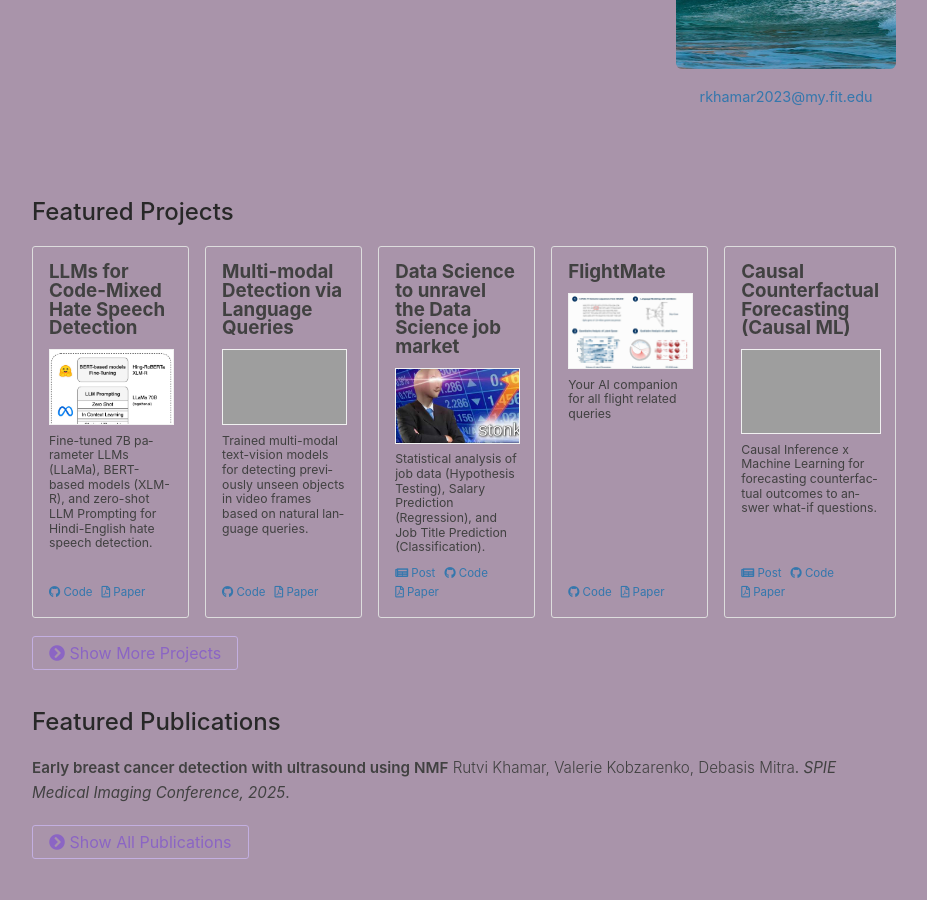
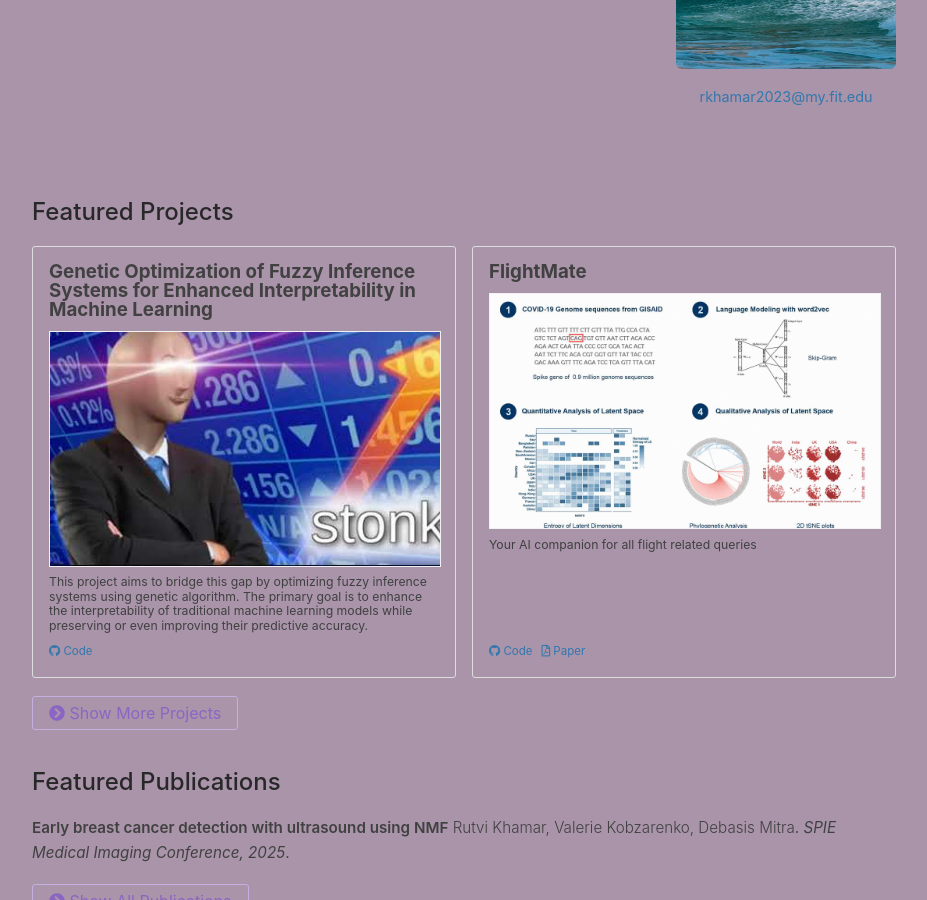
Before and after one commit to rutvi02/rutvi02.github.io, a Jekyll site: the page built from index.md, in a window 1280 px wide and 900 px high, scrolled down 337 px. Shown: the whole window, without its empty margins (176-1103 px from the left). Built offline with Jekyll 4.4.1, drawn with Linux system fonts in a browser that asks for light colours; grey boxes are pictures that could not be loaded.

Commit message:
code fixes for projects

```diff
--- a/_config.yml
+++ b/_config.yml
@@ -10,7 +10,7 @@
 permalink: /blog/:year/:month/:title.html
 
 twitter:
-  username: sargun_nagpal
+  username: khamarrutvi
 
 sass:
   style: compressed
--- a/_data/projects.yml
+++ b/_data/projects.yml
@@ -1,47 +1,47 @@
-- title: Multi-modal Detection via Language Queries
-  code: https://github.com/sharad5/OWL-ViT-Object-Detection
-  paper: /papers/2023-capstone.pdf
-  image: owlvit.jpg
-  description: "Trained multi-modal text-vision models for detecting previously unseen objects in video frames based on natural language
-queries."
-  highlight: 2
+# - title: Multi-modal Detection via Language Queries
+#   code: https://github.com/sharad5/OWL-ViT-Object-Detection
+#   paper: /papers/2023-capstone.pdf
+#   image: owlvit.jpg
+#   description: "Trained multi-modal text-vision models for detecting previously unseen objects in video frames based on natural language
+# queries."
+#   highlight: 2
 
-- title: LLMs for Code-Mixed Hate Speech Detection
-  code: https://github.com/shikharras/cm-hate-speech-detection
-  paper: /papers/2023-nlp.pdf
-  image: nlp_codemixed.jpg
-  description: "Fine-tuned 7B parameter LLMs (LLaMa), BERT-based models (XLM-R), and zero-shot LLM Prompting for
-Hindi-English hate speech detection."
-  highlight: 1
+# - title: LLMs for Code-Mixed Hate Speech Detection
+#   code: https://github.com/shikharras/cm-hate-speech-detection
+#   paper: /papers/2023-nlp.pdf
+#   image: nlp_codemixed.jpg
+#   description: "Fine-tuned 7B parameter LLMs (LLaMa), BERT-based models (XLM-R), and zero-shot LLM Prompting for
+# Hindi-English hate speech detection."
+#   highlight: 1
 
-- title: Video Frame Prediction and Segmentation with SSL
-  code: https://github.com/sharad5/Video-Prediction-and-Segmentation/tree/dev
-  paper: /papers/2023-deep_learning.pdf
-  image: video_pred.png
-  description: "Video Prediction with convolution-based SimVP and semantic segmentation with U-Net for modeling the physics of colliding objects."
+# - title: Video Frame Prediction and Segmentation with SSL
+#   code: https://github.com/sharad5/Video-Prediction-and-Segmentation/tree/dev
+#   paper: /papers/2023-deep_learning.pdf
+#   image: video_pred.png
+#   description: "Video Prediction with convolution-based SimVP and semantic segmentation with U-Net for modeling the physics of colliding objects."
 
-- title: Causal Counterfactual Forecasting (Causal ML)
-  code: https://github.com/sargun-nagpal/Causal-Counterfactual-Forecasting-ACIC2023
-  paper: /papers/2023-causal_inference.pdf
-  article: https://www.linkedin.com/feed/update/urn:li:activity:7066565415216259073/
-  image: crn.jpg
-  description: "Causal Inference x Machine Learning for forecasting counterfactual outcomes to answer what-if questions."
-  highlight: 5
+# - title: Causal Counterfactual Forecasting (Causal ML)
+#   code: https://github.com/sargun-nagpal/Causal-Counterfactual-Forecasting-ACIC2023
+#   paper: /papers/2023-causal_inference.pdf
+#   article: https://www.linkedin.com/feed/update/urn:li:activity:7066565415216259073/
+#   image: crn.jpg
+#   description: "Causal Inference x Machine Learning for forecasting counterfactual outcomes to answer what-if questions."
+#   highlight: 5
 
 
-- title: Implicit Feedback Recommender System (Big Data)
-  code: https://github.com/sargun-nagpal/big-data-recsys
-  paper: /papers/2023-big_data.pdf
+- title: Improving LLM Responses for Healthcare Using GraphRAG
+  code: https://github.com/rutvi02/GraphRAG-for-healthcare
+  # paper: /papers/2023-big_data.pdf
   image: recsys.png
-  description: "Collaborative Filtering Recommender System in PySpark on a dataset with >179M user interactions."
+  description: "Designed a context-aware LLM for healthcare applications, reducing hallucinations using Graph-based Retrieval Augmented Generation (GraphRAG) and incorporating knowledge graphs using approx 30gb of data."
 
 
-- title: Data Science to unravel the Data Science job market
-  code: https://github.com/sharad5/Kaggle-Data-Science-ML-Survey-Analysis
-  paper: /papers/2022-NYU_1001.pdf
-  article: https://www.linkedin.com/posts/sargun-nagpal_github-sharad5kaggle-data-science-ml-survey-analysis-activity-7015899359607201792-6gwm?utm_source=share&utm_medium=member_desktop
+- title: "Genetic Optimization of Fuzzy Inference Systems for Enhanced Interpretability in Machine Learning"
+  code: https://github.com/rutvi02
+  # paper: /papers/2022-NYU_1001.pdf
+  # article: https://www.linkedin.com/posts/sargun-nagpal_github-sharad5kaggle-data-science-ml-survey-analysis-activity-7015899359607201792-6gwm?utm_source=share&utm_medium=member_desktop
   image: stonks.jpg
-  description: "Statistical analysis of job data (Hypothesis Testing), Salary Prediction (Regression), and Job Title Prediction (Classification)."
+  description: "This project aims to bridge this gap by optimizing fuzzy inference systems using genetic algorithm. The primary goal is to enhance the interpretability of traditional machine learning models while preserving or even improving their predictive accuracy."
   highlight: 2
 
 
@@ -52,27 +52,27 @@
   description: "Your AI companion for all flight related queries"
   highlight: 3
 
-- title: Statistical Modeling of social interactions
-  paper: /papers/2022-contactmix.pdf
-  article: https://www.linkedin.com/posts/sargun-nagpal_delighted-to-share-the-preprint-of-our-work-activity-6967642681841725440-DT5U
-  image: contactmix.png
-  description: "Statistical Analysis of contact mixing patterns to devise interventions to curb the spread of infectious diseases."
+# - title: Statistical Modeling of social interactions
+#   paper: /papers/2022-contactmix.pdf
+#   article: https://www.linkedin.com/posts/sargun-nagpal_delighted-to-share-the-preprint-of-our-work-activity-6967642681841725440-DT5U
+#   image: contactmix.png
+#   description: "Statistical Analysis of contact mixing patterns to devise interventions to curb the spread of infectious diseases."
 
 
-- title: Document Information Extraction & Generation
-  image: ri.jpg
-  description: "CV and NLP based pipeline to extract regulatory inquiries in image based PDFs and generate automated responses. Reduced the manual workload of typing over 1200 responses each month."
+# - title: Document Information Extraction & Generation
+#   image: ri.jpg
+#   description: "CV and NLP based pipeline to extract regulatory inquiries in image based PDFs and generate automated responses. Reduced the manual workload of typing over 1200 responses each month."
 
 
-- title: Tweet surges & covid-19 cases
-  paper: /papers/2021-twittercovid.pdf
-  image: twittercovid.PNG
-  description: "Studied the relationship between Tweets and covid cases in India, analyzed the significant themes associated with the latent dimensions."
+# - title: Tweet surges & covid-19 cases
+#   paper: /papers/2021-twittercovid.pdf
+#   image: twittercovid.PNG
+#   description: "Studied the relationship between Tweets and covid cases in India, analyzed the significant themes associated with the latent dimensions."
 
 
-- title: Email Fraud surveillance
-  image: bec.jpg
-  description: "Python service to scan the text content and metadata of emails to identify Business Email Compromise (BEC). We identified a 90 year old customer who had been compromised for over a year."
+# - title: Email Fraud surveillance
+#   image: bec.jpg
+#   description: "Python service to scan the text content and metadata of emails to identify Business Email Compromise (BEC). We identified a 90 year old customer who had been compromised for over a year."
 
 
 
```
